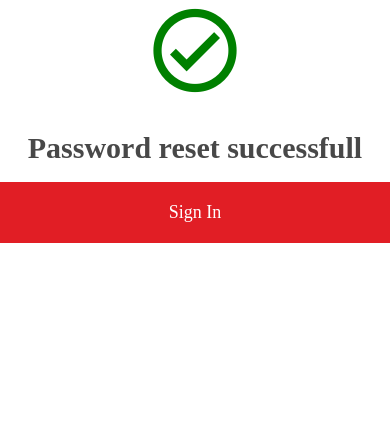
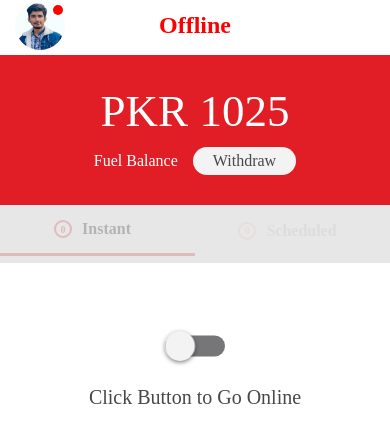
Before and after one commit to daniyalzafarm/isaac-rider, a React Native app: screen / in a window 390 px wide. Shown: the top 442 px of the page. Built offline with nearby package versions, Linux system fonts and the light colour scheme.

Commit message:
Home Screen Added

```diff
--- a/App.js
+++ b/App.js
@@ -2,6 +2,7 @@ import { StyleSheet } from "react-native";
 import EmailRecoveryScreen from "./app/screens/EmailRecoveryScreen";
 import ForgotPasswordCodeScreen from "./app/screens/ForgotPasswordCodeScreen";
 import ForgotPasswordScreen from "./app/screens/ForgotPasswordScreen";
+import HomeScreen from "./app/screens/HomeScreen";
 import LoginScreen from "./app/screens/LoginScreen";
 import PasswordResetSuccessScreen from "./app/screens/PasswordResetSuccessScreen";
 import ProfileScreen from "./app/screens/ProfileScreen";
@@ -10,7 +11,7 @@ import ResetPassword from "./app/screens/ResetPassword";
 import VerificationCodeScreen from "./app/screens/VerificationCodeScreen";
 
 export default function App() {
-  return <PasswordResetSuccessScreen />;
+  return <HomeScreen />;
 }
 
 const styles = StyleSheet.create({
--- /dev/null
+++ b/app/components/TopTab.js
@@ -0,0 +1,63 @@
+import React from "react";
+import { StyleSheet, TouchableWithoutFeedback, View } from "react-native";
+import colors from "../config/colors";
+import AppText from "./AppText";
+
+function TopTab({ title, onPress, selectionState, selection, count }) {
+  return (
+    <TouchableWithoutFeedback onPress={onPress}>
+      <View
+        style={[
+          {
+            flex: 1,
+            flexDirection: "row",
+            justifyContent: "center",
+            alignItems: "center",
+          },
+          selectionState == selection && styles.selected,
+          selectionState != selection && styles.notSelected,
+        ]}
+      >
+        <View
+          style={{
+            height: 18,
+            width: 18,
+            borderRadius: 9,
+            borderColor: colors.primary,
+            borderWidth: 2,
+            justifyContent: "center",
+            alignItems: "center",
+          }}
+        >
+          <AppText
+            style={{ fontSize: 10, fontWeight: "bold", color: colors.primary }}
+          >
+            {count}
+          </AppText>
+        </View>
+        <View>
+          <AppText style={[styles.index]}>{title}</AppText>
+        </View>
+      </View>
+    </TouchableWithoutFeedback>
+  );
+}
+
+const styles = StyleSheet.create({
+  index: {
+    paddingHorizontal: 10,
+    paddingVertical: 15,
+    fontSize: 16,
+    textAlign: "center",
+    fontWeight: "bold",
+    color: "black",
+  },
+  selected: {
+    borderBottomColor: colors.primary,
+    borderBottomWidth: 3,
+  },
+  notSelected: {
+    opacity: 0.2,
+  },
+});
+export default TopTab;
--- /dev/null
+++ b/app/screens/HomeScreen.js
@@ -0,0 +1,175 @@
+import React, { useState } from "react";
+import {
+  View,
+  StyleSheet,
+  Image,
+  Switch,
+  TouchableOpacity,
+} from "react-native";
+import AppText from "../components/AppText";
+import Screen from "../components/Screen";
+import TopTab from "../components/TopTab";
+import colors from "../config/colors";
+
+function HomeScreen(props) {
+  const [isOnline, setIsOnline] = useState(false);
+  const [balance, setBalance] = useState(1025);
+
+  const [select, setSelect] = useState("instant");
+  return (
+    <Screen>
+      <View style={styles.container}>
+        <View //Top bar
+          style={{
+            flexDirection: "row",
+            justifyContent: "space-between",
+            alignItems: "center",
+            marginBottom: 5,
+          }}
+        >
+          <TouchableOpacity style={styles.imageContainer}>
+            <Image
+              style={styles.imageStyle}
+              source={require("../assets/daniyal.png")}
+            />
+            <View style={[styles.statusMark, isOnline && styles.onlineMark]} />
+          </TouchableOpacity>
+          <View>
+            <AppText style={[styles.status, isOnline && styles.online]}>
+              {isOnline ? "Online" : "Offline"}
+            </AppText>
+          </View>
+          <View style={{ width: 50, marginRight: 15 }}>
+            {isOnline && (
+              <Switch
+                style={{ transform: [{ scaleX: 1.3 }, { scaleY: 1.3 }] }}
+                trackColor={{ false: "#767577", true: "green" }}
+                thumbColor={isOnline ? "green" : "#f4f3f4"}
+                ios_backgroundColor="#3e3e3e"
+                onValueChange={() => setIsOnline((value) => !value)}
+                value={isOnline}
+              />
+            )}
+          </View>
+        </View>
+        <View // balance bar
+          style={{
+            alignItems: "center",
+            backgroundColor: colors.primary,
+            paddingVertical: 30,
+          }}
+        >
+          <AppText style={{ fontSize: 45, color: "white", marginBottom: 10 }}>
+            PKR {balance}
+          </AppText>
+          <View
+            style={{
+              flexDirection: "row",
+              alignItems: "center",
+              justifyContent: "center",
+            }}
+          >
+            <AppText style={{ color: "white" }}>Fuel Balance</AppText>
+            <TouchableOpacity
+              style={{
+                backgroundColor: "#f4f3f4",
+                borderRadius: 15,
+                paddingHorizontal: 20,
+                paddingVertical: 5,
+                marginLeft: 15,
+              }}
+            >
+              <AppText>Withdraw</AppText>
+            </TouchableOpacity>
+          </View>
+        </View>
+        {/* Tabs */}
+        <View style={{ flexDirection: "row" }}>
+          <TopTab
+            title="Instant"
+            selectionState={select}
+            selection="instant"
+            count={0}
+            onPress={() => {
+              setSelect("instant");
+            }}
+          />
+          <TopTab
+            title="Scheduled"
+            selectionState={select}
+            selection="scheduled"
+            count={0}
+            onPress={() => {
+              setSelect("scheduled");
+            }}
+          />
+          {!isOnline && (
+            <View
+              style={{
+                position: "absolute",
+                top: 0,
+                left: 0,
+                flex: 1,
+                width: "100%",
+                flexDirection: "row",
+                padding: 29,
+                backgroundColor: "#E1E1E1",
+                opacity: 0.8,
+              }}
+            />
+          )}
+        </View>
+        {!isOnline && (
+          <View
+            style={{
+              justifyContent: "center",
+              alignItems: "center",
+              paddingTop: 80,
+            }}
+          >
+            <Switch
+              style={{ transform: [{ scaleX: 1.5 }, { scaleY: 1.5 }] }}
+              trackColor={{ false: "#767577", true: "#f4f3f4" }}
+              thumbColor={isOnline ? "green" : "#f4f3f4"}
+              ios_backgroundColor="#3e3e3e"
+              onValueChange={() => setIsOnline((value) => !value)}
+              value={isOnline}
+            />
+            <AppText style={{ fontSize: 20, marginTop: 30 }}>
+              Click Button to Go Online
+            </AppText>
+          </View>
+        )}
+      </View>
+    </Screen>
+  );
+}
+
+const styles = StyleSheet.create({
+  container: {},
+  imageContainer: {
+    marginLeft: 15,
+  },
+  imageStyle: { height: 50, width: 50, borderRadius: 25 },
+  statusMark: {
+    position: "absolute",
+    top: 5,
+    right: 2,
+    height: 10,
+    width: 10,
+    borderRadius: 5,
+    backgroundColor: "red",
+  },
+  onlineMark: {
+    backgroundColor: "green",
+  },
+  status: {
+    color: "red",
+    fontSize: 24,
+    fontWeight: "bold",
+  },
+  online: {
+    color: "green",
+  },
+});
+export default HomeScreen;
```
